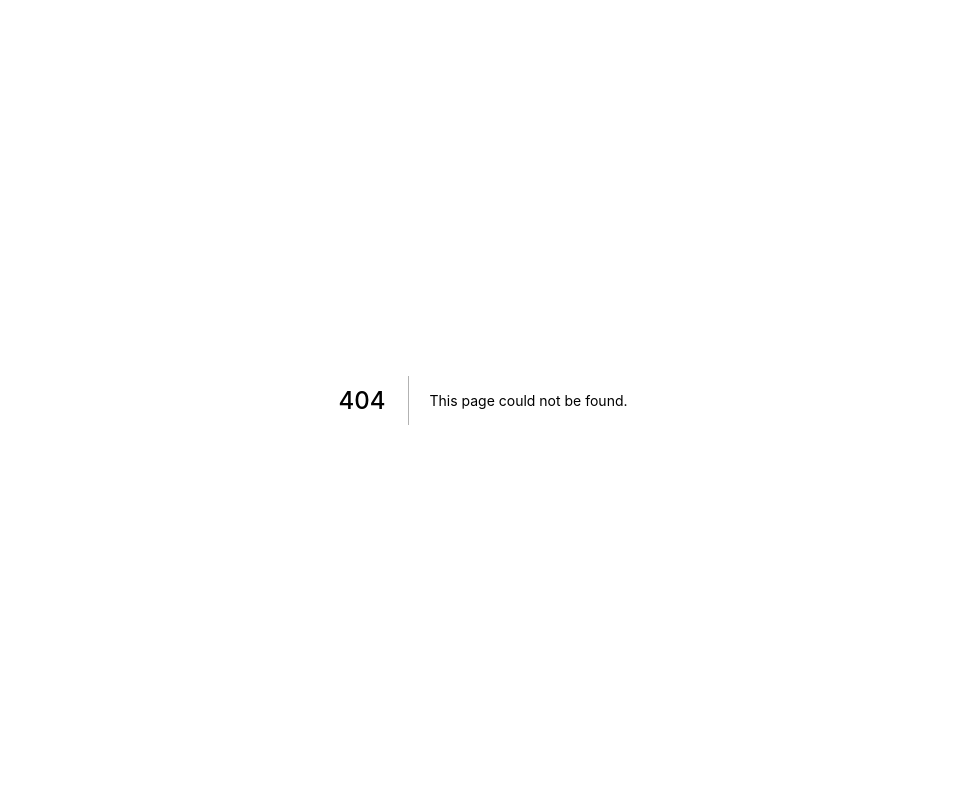
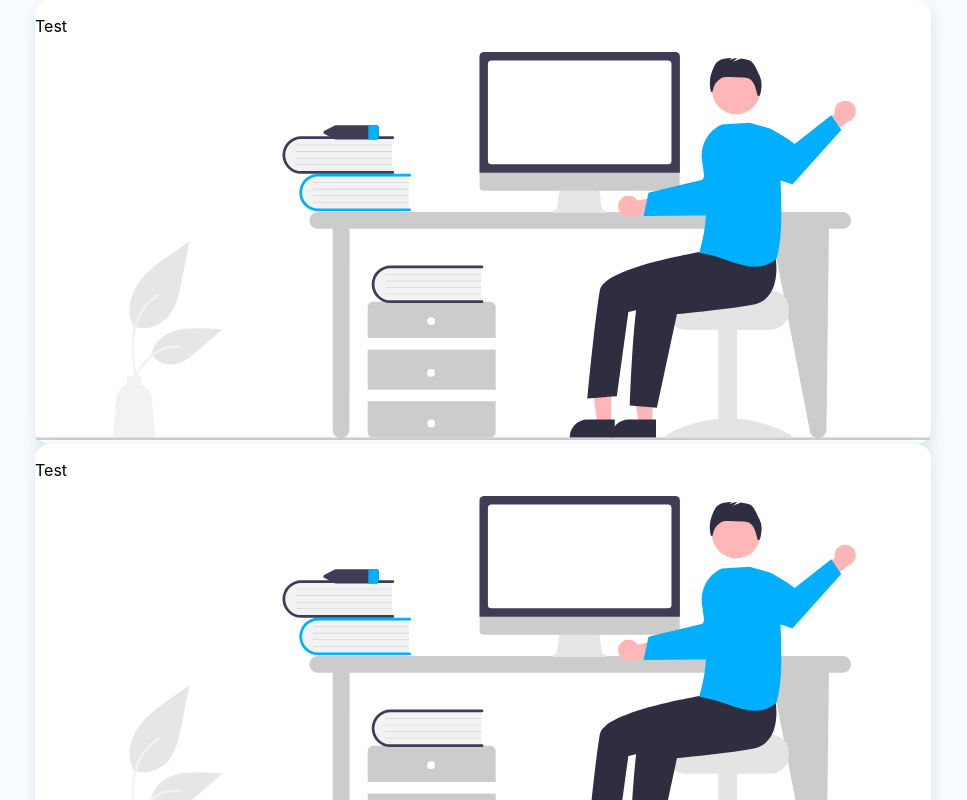
Before and after one commit to Mackee-Health/react-app, a Next.js app: page /help in a window 1280 px wide. Before the commit this address had no page. Shown: the top 800 px of the page, without its empty margins (157-1124 px from the left). Built offline with nearby package versions, Linux system fonts and the light colour scheme.

Commit message:
Add card component + styles

```diff
--- /dev/null
+++ b/app/components/help/card.tsx
@@ -0,0 +1,12 @@
+import Image from 'next/image'
+import styles from '../../styles/Help.module.css'
+import illustration from '../../../public/undraw_Hello.svg'
+
+export default function Card(props) {
+    return (
+        <div className={styles.card}>
+            <p>Test</p>
+            <Image src={illustration} alt="Picture of the author" />
+        </div>
+    )
+}
--- /dev/null
+++ b/app/styles/Help.module.css
@@ -0,0 +1,14 @@
+.background {
+    background: #F9FDFF;
+}
+
+.card {
+    background: #FFFFFF;
+    box-shadow: 1px 6px 20px rgba(5, 75, 120, 0.15);
+    border-radius: 15px;
+}
+
+.container {
+    display: grid;
+    padding: 0 15% 0 15%;
+}
--- /dev/null
+++ b/pages/help.tsx
@@ -0,0 +1,15 @@
+import Card from '../app/components/help/card'
+import styles from '../app/styles/Help.module.css'
+
+export default function Help() {
+    return (
+        <div className={styles.background}>
+            <div className={styles.container}>
+                <Card name="Sara" />
+                <Card name="Sara" />
+                <Card name="Sara" />
+                <Card name="Sara" />
+            </div>
+        </div>
+    )
+}
```
Also changed, not shown: public/undraw_Hello.svg (added).
